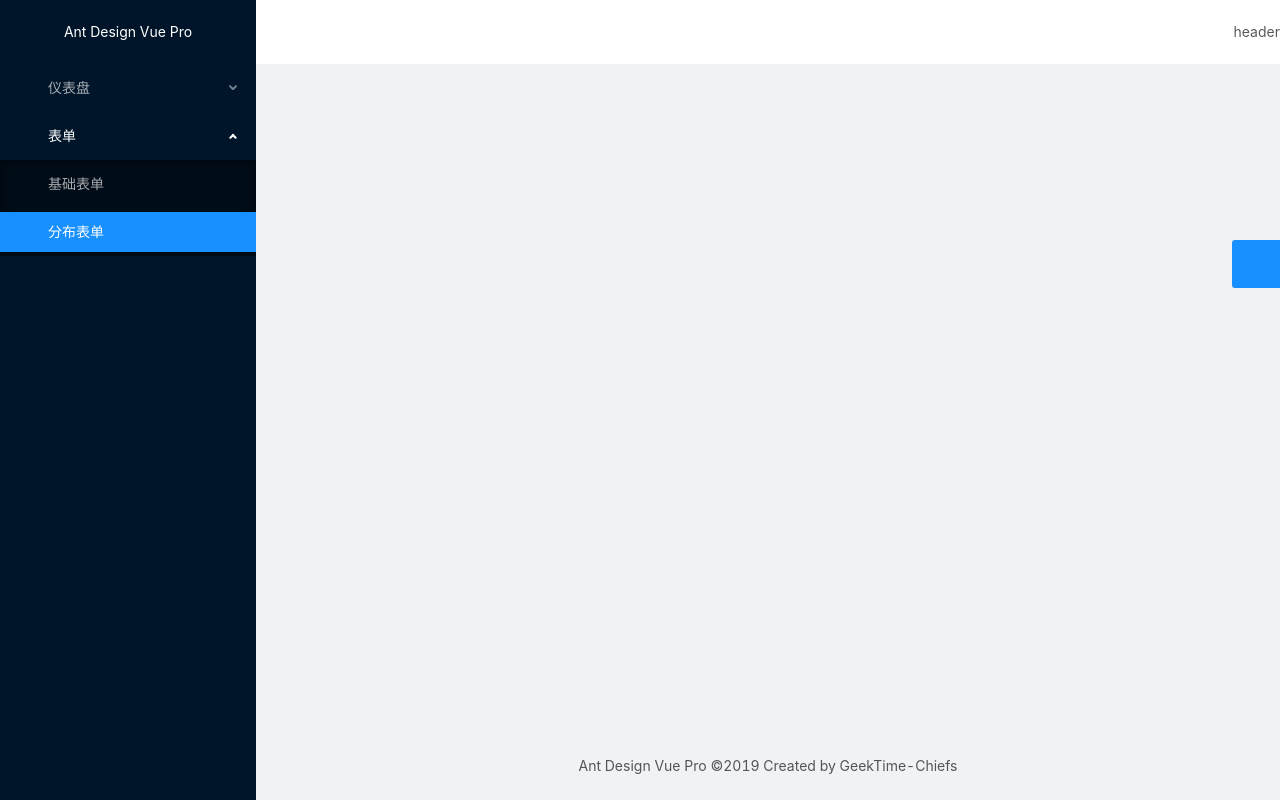
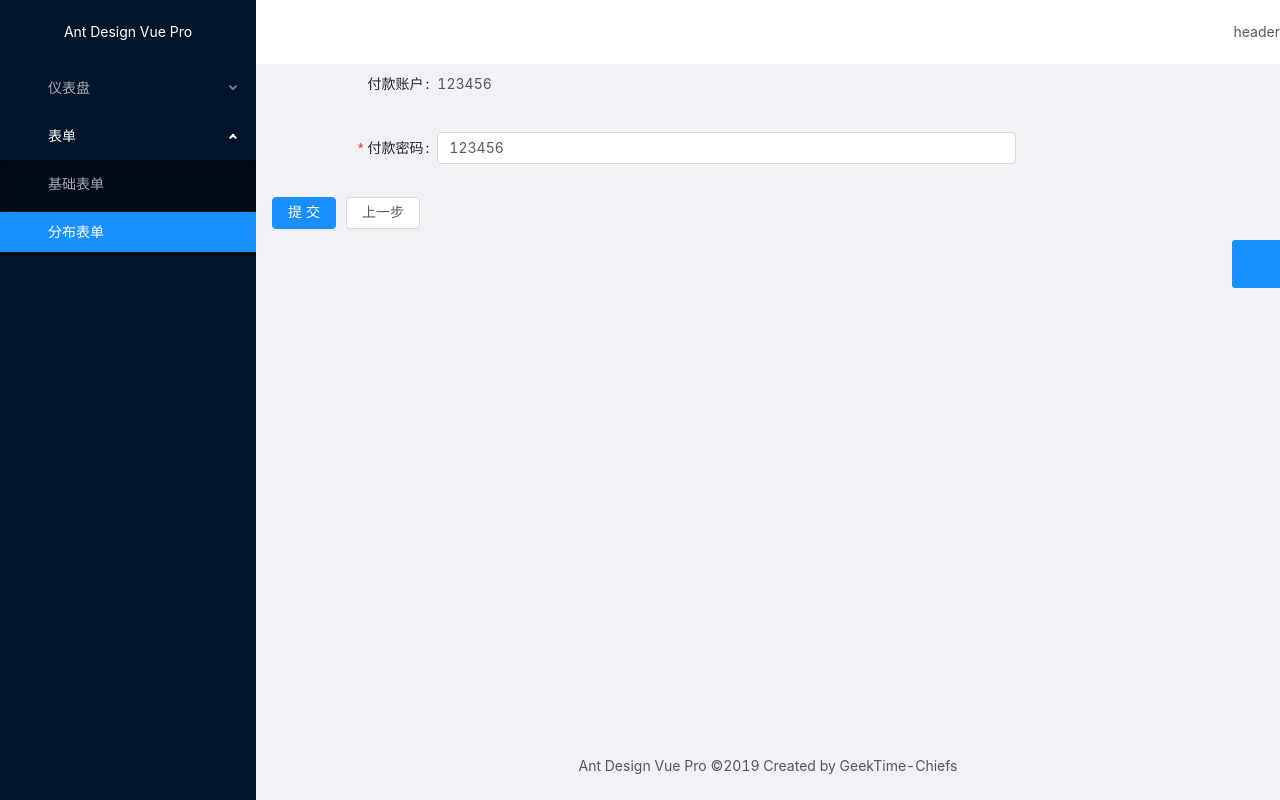
Before and after one commit to Chiefss2/vue-project-template, a Vue app: page /form/step-form/confirm in a window 1280 px wide. Built offline with nearby package versions, Linux system fonts and the light colour scheme.

Commit message:
step-form completed

```diff
--- /dev/null
+++ b/mock/form.js
@@ -0,0 +1,13 @@
+function form(method) {
+  let res = null;
+  switch (method) {
+    case "POST":
+      res = { message: "OK" };
+      break;
+    default:
+      res = null;
+  }
+  return res;
+}
+
+module.exports = form;
--- /dev/null
+++ b/src/store/modules/form.js
@@ -0,0 +1,36 @@
+import router from "../../router";
+import request from "../../utils/request";
+
+const state = {
+  step: {
+    payAccount: "123456"
+  }
+};
+
+const mutations = {
+  saveStepFormData(state, { payload }) {
+    state.step = {
+      ...state.step,
+      ...payload
+    };
+  }
+};
+
+const actions = {
+  async submitStepForm({ commit }, payload) {
+    await request({
+      url: "/api/form",
+      method: "POST",
+      data: payload
+    });
+    commit("saveStepFormData", { payload });
+    router.push("/form/step-form/result");
+  }
+};
+
+export default {
+  namespaced: true,
+  state,
+  mutations,
+  actions
+};
--- a/src/store/store.js
+++ b/src/store/store.js
@@ -1,10 +1,14 @@
 import Vue from "vue";
 import Vuex from "vuex";
+import form from "./modules/form";
 
 Vue.use(Vuex);
 
 export default new Vuex.Store({
   state: {},
   mutations: {},
-  actions: {}
+  actions: {},
+  modules: {
+    form
+  }
 });
--- a/src/views/Forms/StepForm.vue
+++ b/src/views/Forms/StepForm.vue
@@ -0,0 +1,9 @@
+<template>
+  <router-view></router-view>
+</template>
+
+<script>
+export default {};
+</script>
+
+<style></style>
--- a/src/views/Forms/StepForm/Step1.vue
+++ b/src/views/Forms/StepForm/Step1.vue
@@ -1,9 +1,66 @@
 <template>
-  <div>分步表单1</div>
+  <div>
+    <a-form
+      layout="horizontal"
+      :form="form"
+    >
+      <a-form-item
+        label="付款账户"
+        :label-col="formItemLayout.labelCol"
+        :wrapper-col="formItemLayout.wrapperCol"
+      >
+        <a-input
+          v-decorator="[
+            'payAccount',
+            {
+              initialValue: step.payAccount,
+              rules: [{ required: true, message: '请输入付款账号' }]
+            }
+          ]"
+          placeholder="请输入付款账号"
+        />
+      </a-form-item>
+      <a-form-item>
+        <a-button
+          type="primary"
+          @click="handleSubmit"
+        >下一步</a-button>
+      </a-form-item>
+    </a-form>
+  </div>
 </template>
 
 <script>
-export default {};
+export default {
+  data() {
+    this.form = this.$form.createForm(this);
+    return {
+      formItemLayout: {
+        labelCol: { span: 4 },
+        wrapperCol: { span: 14 }
+      }
+    };
+  },
+  computed: {
+    step() {
+      return this.$store.state.form.step;
+    }
+  },
+  methods: {
+    handleSubmit() {
+      const { form, $router, $store } = this;
+      form.validateFields((err, values) => {
+        if (!err) {
+          $store.commit({
+            type: "form/saveStepFormData",
+            payload: values
+          });
+          $router.push("/form/step-form/confirm");
+        }
+      });
+    }
+  }
+};
 </script>
 
 <style></style>
--- a/src/views/Forms/StepForm/Step2.vue
+++ b/src/views/Forms/StepForm/Step2.vue
@@ -1,9 +1,79 @@
 <template>
-  <div>分步表单2</div>
+  <div>
+    <a-form
+      layout="horizontal"
+      :form="form"
+    >
+      <a-form-item
+        label="付款账户"
+        :label-col="formItemLayout.labelCol"
+        :wrapper-col="formItemLayout.wrapperCol"
+      >
+        {{ step.payAccount }}
+      </a-form-item>
+      <a-form-item
+        label="付款密码"
+        :label-col="formItemLayout.labelCol"
+        :wrapper-col="formItemLayout.wrapperCol"
+      >
+        <a-input
+          v-decorator="[
+            'password',
+            {
+              initialValue: step.payAccount,
+              rules: [{ required: true, message: '请输入付款密码' }]
+            }
+          ]"
+          placeholder="请输入付款密码"
+        />
+      </a-form-item>
+      <a-form-item>
+        <a-button
+          type="primary"
+          @click="handleSubmit"
+        >提交</a-button>
+        <a-button
+          @click="onPrev"
+          style="margin-left: 10px"
+        >上一步</a-button>
+      </a-form-item>
+    </a-form>
+  </div>
 </template>
 
 <script>
-export default {};
+export default {
+  data() {
+    this.form = this.$form.createForm(this);
+    return {
+      formItemLayout: {
+        labelCol: { span: 4 },
+        wrapperCol: { span: 14 }
+      }
+    };
+  },
+  computed: {
+    step() {
+      return this.$store.state.form.step;
+    }
+  },
+  methods: {
+    handleSubmit() {
+      const { form, $store, step } = this;
+      form.validateFields((err, values) => {
+        if (!err) {
+          $store.dispatch({
+            type: "form/submitStepForm",
+            palyload: { ...step, ...values }
+          });
+        }
+      });
+    },
+    onPrev() {
+      this.$router.push("/form/step-form/info");
+    }
+  }
+};
 </script>
 
 <style></style>
--- a/src/views/Forms/StepForm/Step3.vue
+++ b/src/views/Forms/StepForm/Step3.vue
@@ -1,5 +1,5 @@
 <template>
-  <div>分步表单3</div>
+  <div>付款成功,预计两小时到账</div>
 </template>
 
 <script>
```
